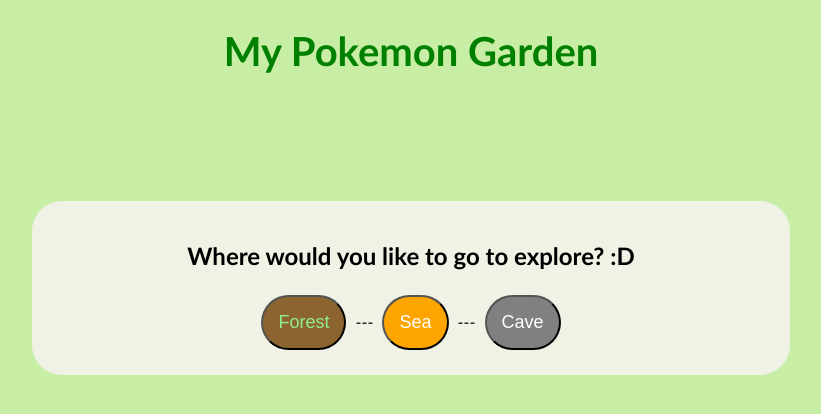
After one commit to AlexMichalec/myPkmnGarden, a Django app: page /explore/ in a window 1280 px wide. The commit adds this page. Shown: the top 414 px of the page, without its empty margins (229-1050 px from the left). Run offline with Django 4.2, Linux system fonts and the light colour scheme.

Commit message:
Added: -basic experience, level_up and evolve functions -explore with some basic styles and mechanics -pokemon info page with changing between pokedex, stats and play -some new pokemons manually

```diff
--- a/pokemon/static/pokemon/style.css
+++ b/pokemon/static/pokemon/style.css
@@ -35,6 +35,82 @@
     text-align: center;
 }
 
+.standard {
+    background-color: rgb(239,242,228);
+    padding: 20px;
+    margin-left: 20%;
+    margin-right: 20%;
+    margin-top: 10%;
+    border-radius: 30px;
+    text-align: center;
+}
+
+.explore_forest {
+    background-color: green;
+    color: lightgreen;
+    padding: 20px;
+    margin-left: 20%;
+    margin-right: 20%;
+    margin-top: 5%;
+    border-radius: 30px;
+    text-align: center;
+    border-style: solid;
+    border-color: #8c6430;
+}
+
+.explore_forest_button {
+    background-color: #8c6430;
+    color: lightgreen;
+    padding: 15px;
+    border-radius: 30px;
+    text-align: center;
+    margin: 5px;
+    font-size: 18px;
+}
+
+.explore_sea {
+    background-color: lightblue;
+    color: blue;
+    padding: 20px;
+    margin-left: 20%;
+    margin-right: 20%;
+    margin-top: 5%;
+    border-radius: 30px;
+    text-align: center;
+    border-style: solid;
+}
+.explore_sea_button {
+    background-color: orange;
+    color: white;
+    padding: 15px;
+    border-radius: 30px;
+    text-align: center;
+    margin: 5px;
+    font-size: 18px;
+}
+
+
+.explore_cave {
+    background-color: silver;
+    color: gray3;
+    padding: 20px;
+    margin-left: 20%;
+    margin-right: 20%;
+    margin-top: 5%;
+    border-radius: 30px;
+    text-align: center;
+    border-style: solid;
+}
+.explore_cave_button {
+    background-color: gray;
+    color: white;
+    padding: 15px;
+    border-radius: 30px;
+    text-align: center;
+    margin: 5px;
+    font-size: 18px;
+}
+
 #messages {
     background-color: rgb(245,144,154);
     color: rgb(140,0,0);
@@ -70,4 +146,6 @@
 .poke_option_button:active {
     background-color: #EC407A;
 }
+.poke_option_button:disabled {
+    background-color: #EC407A;
 }
--- /dev/null
+++ b/pokemon/templates/pokemon/explore_choice.html
@@ -0,0 +1,18 @@
+{% extends 'main.html'%}
+
+{% block content %}
+
+<div class="standard">
+    <p><h2>Where would you like to go to explore? :D</h2></p>
+    <form action="{% url 'explore' %}" method="post">
+        {% csrf_token %}
+        <button class=explore_forest_button name="choice"  value="Forest">Forest</button>
+        ---
+        <button class=explore_sea_button name="choice"  value="Sea">Sea</button>
+        ---
+        <button class=explore_cave_button name="choice" value="Cave">Cave</button>
+
+    </form>
+</div>
+
+{% endblock %}
--- a/pokemon/urls.py
+++ b/pokemon/urls.py
@@ -12,6 +12,9 @@
 
     path('info/', views.info, name='info'),
 
+    path('explore/', views.explore, name='explore'),
+    path('explore/<str:where>/', views.explore, name='explore'),
+
     path('pokemons/<int:pokemon_id>/', views.pokemon_page, name="pokemon_page"),
 
 ]
--- a/pokemon/views.py
+++ b/pokemon/views.py
@@ -105,7 +105,7 @@
     new_pokemon = PokemonMonster(owner=request.user,
                                  species=PokemonSpecies.objects.get(name=request.POST['choice']),
                                  level=5,
-                                 gender=random.choice(("MALE","FEMALE")))
+                                 gender=random.choice(("Male","Female")))
     new_pokemon.save()
     return redirect('home')
 
@@ -114,3 +114,85 @@
         'pokemon': PokemonMonster.objects.get(id=pokemon_id),
     }
     return render(request, 'pokemon/pokemon_page.html', context)
+
+def explore(request, where=None):
+    if where is None:
+        if request.method == 'POST':
+            where = request.POST['choice'].lower()
+        else:
+            return render(request,'pokemon/explore_choice.html')
+
+    next_step = random.randint(1, 10)
+    to_post = "..."
+    if request.method == 'POST':
+        if PokemonSpecies.objects.filter(name=request.POST['choice']).count():
+            to_post = request.POST['choice']
+            lines = ["*" for i in range(random.randint(3, 7))]
+            if next_step < 6:
+                lines.append("Pokemon escaped from Pokeball")
+                lines.append("What are you doing?")
+                buttons = [(to_post,"Try to catch it(again)"), ("F","Flee")]
+            elif next_step <8:
+                lines.append("Pokemon escaped from Pokeball")
+                lines.append("It disappeared into the forest")
+                lines.append("Which way now?")
+                buttons = [("L","Left"), ("S","Straight ahead"), ("R","Right")]
+            else:
+                lines.append("Success!")
+                lines.append("You caught: " + to_post)
+                lines.append("Which way now?")
+                buttons = [("L","Left"), ("S","Straight ahead"), ("R","Right")]
+                p = PokemonMonster(species=PokemonSpecies.objects.get(name=to_post),
+                               level=random.randint(3,10),
+                               owner=request.user,
+                                gender=random.choice(("Male","Female")))
+                if p.species.if_genderless:
+                    p.gender="Unknown"
+                p.save()
+            context = {'where': where,
+                       'to_post': to_post,
+                    'lines': lines,
+                   'buttons': buttons, }
+            return render(request, 'pokemon/explore.html', context)
+
+    lines = [random.randint(0, 30) for i in range(random.randint(3, 7))]
+    lines = ["." * (5 + i) + "walk" + "." * (40 - i) for i in lines]
+    if next_step <8:
+        lines.append("Which way now?")
+        buttons = [("L","Left"), ("S","Straight ahead"), ("R","Right")]
+    else:
+        lines.append("Wild pokemon appeared!")
+        to_post = random_pokemon_name(where)
+        lines.append("It's " + to_post)
+        lines.append("What are you doing?")
+        buttons = [(to_post,"Try to catch it"), ("F","Flee")]
+
+
+    context ={'where': where,
+              'to_post': to_post,
+              'lines': lines,
+              'buttons': buttons,}
+    return render(request, 'pokemon/explore.html', context)
+
+def random_pokemon_name(where='hujwie'):
+    all = list(PokemonSpecies.objects.filter(if_starter=False))
+    if where == "sea":
+        type = PokemonType.objects.get(name='Water')
+        all = list(PokemonSpecies.objects.filter(if_starter=False).filter(type=type))
+
+    elif where == "forest":
+        type1 = PokemonType.objects.get(name='Grass')
+        type2 = PokemonType.objects.get(name='Bug')
+        type3 = PokemonType.objects.get(name='Normal')
+        all = list(PokemonSpecies.objects.filter(if_starter=False).filter(type=type1)) + list(PokemonSpecies.objects.filter(if_starter=False).filter(type=type2)) + list(PokemonSpecies.objects.filter(if_starter=False).filter(type=type3))
+
+    elif where == "cave":
+        type1 = PokemonType.objects.get(name='Rock')
+        type2 = PokemonType.objects.get(name='Ground')
+        type3 = PokemonType.objects.get(name='Steel')
+        all = list(PokemonSpecies.objects.filter(if_starter=False).filter(type=type1)) + list(
+            PokemonSpecies.objects.filter(if_starter=False).filter(type=type2)) + list(
+            PokemonSpecies.objects.filter(if_starter=False).filter(type=type3))
+        all.append(PokemonSpecies.objects.get(name="Zubat"))
+
+    return random.choice(all).name
--- a/templates/navbar.html
+++ b/templates/navbar.html
@@ -3,6 +3,9 @@
 {% if request.user.is_authenticated %}
 <div class="log_reg">
     <a href="{% url 'home' %}">Main Page</a>
+    ____
+    <a href="{% url 'explore' %}">Explore</a>
+    ____
     <a href="{% url 'logout' %}">Log out</a>
 </div>
 
```
Also changed, not shown: pokemon/models.py (+48 -1 lines), pokemon/templates/pokemon/explore.html (added, +16 -0 lines), pokemon/templates/pokemon/pokemon_page.html (+52 -9 lines), db.sqlite3.
